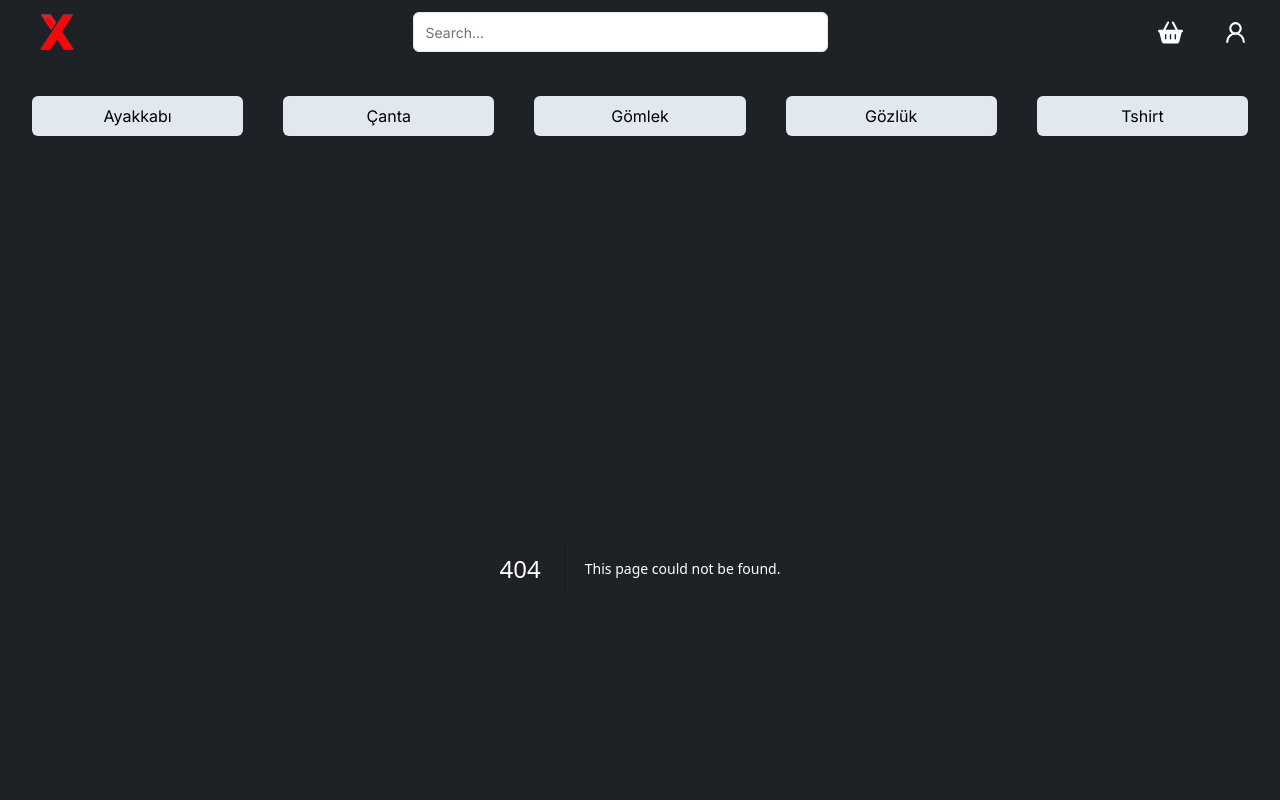
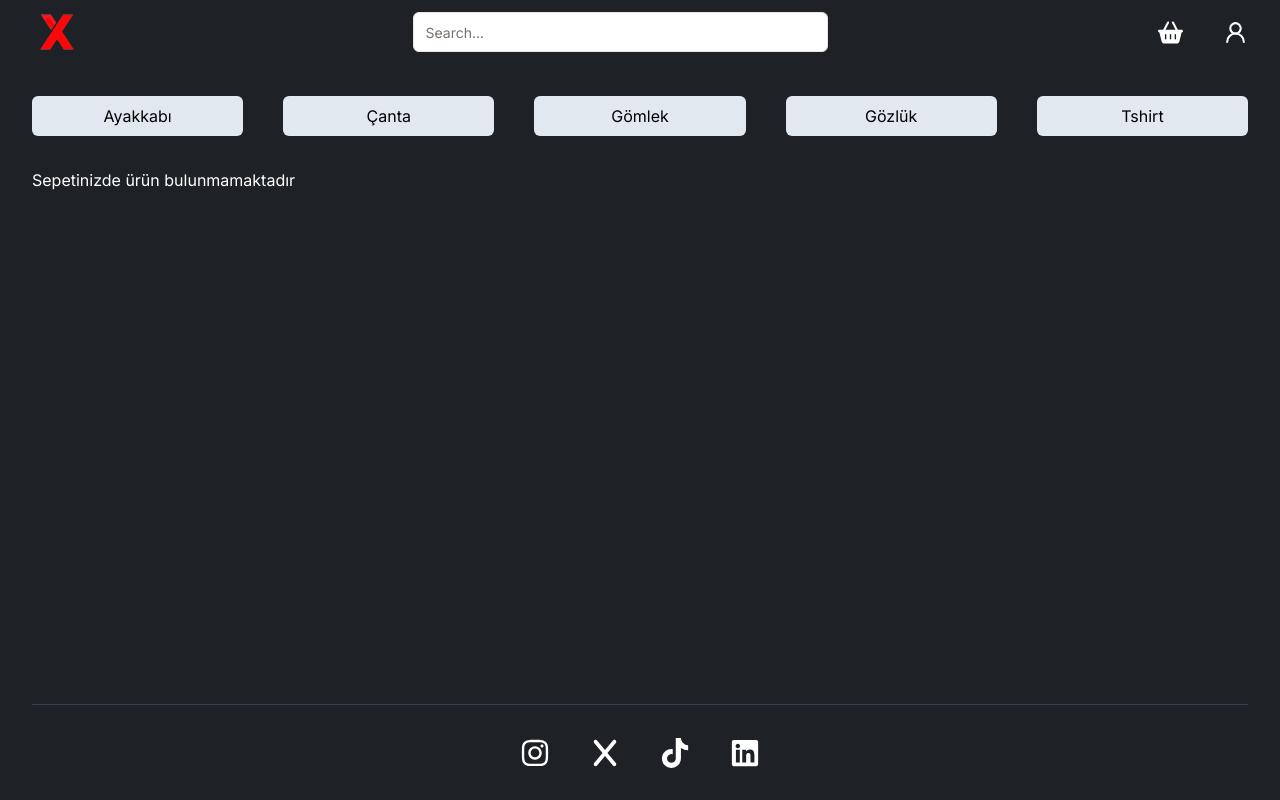
Before and after one commit to canbedir/e-commerce, a Next.js app: page /cart in a window 1280 px wide. Before the commit this address had no page. Shown: the top 800 px of the page. Built offline with nearby package versions, Linux system fonts and the light colour scheme.

Commit message:
feat: Implement cart page and product addition to cart functionality

```diff
--- /dev/null
+++ b/src/Provider/CartProvider.tsx
@@ -0,0 +1,16 @@
+import { CartContextProvider } from '@/hooks/useCart'
+import React from 'react'
+
+interface CartProviderProps{
+    children: React.ReactNode
+}
+
+const CartProvider = ({children}:CartProviderProps) => {
+  return (
+    <CartContextProvider>
+        {children}
+    </CartContextProvider>
+  )
+}
+
+export default CartProvider
--- /dev/null
+++ b/src/app/cart/page.tsx
@@ -0,0 +1,12 @@
+import CartClient from '@/components/Cart/CartClient'
+import React from 'react'
+
+const Cart = () => {
+  return (
+    <div>
+        <CartClient/>
+    </div>
+  )
+}
+
+export default Cart
--- a/src/app/layout.tsx
+++ b/src/app/layout.tsx
@@ -5,6 +5,7 @@ import Navbar from "@/components/Navbar/Navbar";
 import Footer from "@/components/Footer/Footer";
 import { cn } from "@/lib/utils";
 import Category from "@/components/Home/Category";
+import CartProvider from "@/Provider/CartProvider";
 
 const inter = Inter({ subsets: ["latin"] });
 
@@ -20,13 +21,17 @@ export default function RootLayout({
 }>) {
   return (
     <html lang="en">
-      <body className={cn(inter.className,"bg-[#1E2227] text-white container")}>
-        <div className="flex flex-col min-h-screen">
-          <Navbar />
-          <Category/>
-          <main className="flex-grow">{children}</main>
-          <Footer />
-        </div>
+      <body
+        className={cn(inter.className, "bg-[#1E2227] text-white container")}
+      >
+        <CartProvider>
+          <div className="flex flex-col min-h-screen">
+            <Navbar />
+            <Category />
+            <main className="flex-grow">{children}</main>
+            <Footer />
+          </div>
+        </CartProvider>
       </body>
     </html>
   );
--- /dev/null
+++ b/src/components/Cart/CartClient.tsx
@@ -0,0 +1,42 @@
+"use client";
+
+import useCart from "@/hooks/useCart";
+import Image from "next/image";
+
+const CartClient = () => {
+  const { cartPrdcts } = useCart();
+
+  if (!cartPrdcts || cartPrdcts.length === 0) {
+    return <div>Sepetinizde ürün bulunmamaktadır</div>;
+  }
+
+  return (
+    <div className="my-3 md:my-10">
+      <div className="flex items-center gap-3 text-center border-b py-3">
+        <div className="w-1/4">Ürün resmi</div>
+        <div className="w-1/4">Ürün adı</div>
+        <div className="w-1/4">Ürün miktarı</div>
+        <div className="w-1/4">Ürün fiyatı</div>
+      </div>
+      <div>
+        {cartPrdcts.map((cart) => (
+          <div
+            key={cart.id}
+            className="flex items-center justify-between text-center my-5"
+          >
+            <div className="rounded-lg flex items-center w-1/4 justify-center">
+              <div className="w-[100px] h-[100px] bg-slate-200 flex items-center rounded-md">
+                <Image src={cart.image} alt="" height={150} width={100} />
+              </div>
+            </div>
+            <div className="w-1/4">{cart.name}</div>
+            <div className="w-1/4">{cart.quantity}</div>
+            <div className="w-1/4 font-semibold">{cart.price} ₺</div>
+          </div>
+        ))}
+      </div>
+    </div>
+  );
+};
+
+export default CartClient;
--- a/src/components/Detail/DetailClient.tsx
+++ b/src/components/Detail/DetailClient.tsx
@@ -3,10 +3,11 @@
 import { Rating } from "@mui/material";
 import Image from "next/image";
 import Counter from "../General/Counter";
-import { useState } from "react";
+import { useEffect, useState } from "react";
 import Button from "../General/Button";
 import Comment from "./Comment";
 import Heading from "../General/Heading";
+import useCart from "@/hooks/useCart";
 
 export type CardProductProps = {
   id: string;
@@ -19,6 +20,9 @@ export type CardProductProps = {
 };
 
 const DetailClient = ({ product }: { product: any }) => {
+  const { productCartQty, addToBasket, cartPrdcts } = useCart();
+  const [displayButton, setDisplayButton] = useState(false);
+
   const [cardProduct, setCardProduct] = useState<CardProductProps>({
     id: product.id,
     name: product.name,
@@ -28,6 +32,16 @@ const DetailClient = ({ product }: { product: any }) => {
     image: product.image,
     inStock: product.inStock,
   });
+
+  useEffect(() => {
+    setDisplayButton(false);
+    let controlDisplay: any = cartPrdcts?.findIndex(
+      (cart) => cart.id == product.id
+    );
+    if (controlDisplay > -1) {
+      setDisplayButton(true);
+    }
+  }, [cartPrdcts]);
 
   const increaseFunc = () => {
     if (cardProduct.quantity == 10) return;
@@ -81,6 +95,18 @@ const DetailClient = ({ product }: { product: any }) => {
           <div className="text-black text-sm max-w-[450px] mt-2">
             {product.description}
           </div>
+          {displayButton ? (
+            <>
+              <div className="mt-10">
+                <Button
+                  text="Ürün Sepette"
+                  active
+                  onClick={() => {}}
+                />
+              </div>
+            </>
+          ) : (
+            <>
               <div className="flex flex-col gap-5">
                 <div>
                   <Counter
@@ -90,9 +116,14 @@ const DetailClient = ({ product }: { product: any }) => {
                   />
                 </div>
                 <div>
-              <Button text="Sepete Ekle" onClick={() => {}} />
+                  <Button
+                    text="Sepete Ekle"
+                    onClick={() => addToBasket(cardProduct)}
+                  />
                 </div>
               </div>
+            </>
+          )}
         </div>
       </div>
 
--- a/src/components/General/Button.tsx
+++ b/src/components/General/Button.tsx
@@ -5,14 +5,14 @@ interface ButtonProps{
     text: string;
     onClick: (e: React.MouseEvent<HTMLButtonElement>) => void;
     small?: boolean;
-    outline?: boolean;
+    active?: boolean;
     icon?: IconType;
     disabled?: boolean;
 }
 
-const Button = ({onClick,text,disabled,outline,small, icon:Icon}:ButtonProps) => {
+const Button = ({onClick,text,disabled,active,small, icon:Icon}:ButtonProps) => {
   return (
-    <button onClick={onClick} disabled={disabled} className={`rounded-lg p-3 ${small ? "w-[250px]" : "w-full"} ${outline ? "border text-black" : "bg-black/80 text-white"}`}>
+    <button onClick={onClick} disabled={disabled} className={`rounded-lg p-3 ${small ? "w-[250px]" : "w-full"} ${active ? "bg-green-600 text-white" : "bg-black/80 text-white"}`}>
         {Icon && <Icon/>}
         {text}
     </button>
--- /dev/null
+++ b/src/hooks/useCart.tsx
@@ -0,0 +1,66 @@
+"use client";
+
+import { CardProductProps } from "@/components/Detail/DetailClient";
+import {
+  createContext,
+  useCallback,
+  useContext,
+  useEffect,
+  useState,
+} from "react";
+
+interface CartContextProps {
+  productCartQty: number;
+  cartPrdcts: CardProductProps[] | null;
+  addToBasket: (product: CardProductProps) => void;
+}
+
+const CartContext = createContext<CartContextProps | null>(null);
+
+interface Props {
+  [propName: string]: any;
+}
+
+export const CartContextProvider = (props: Props) => {
+  const [productCartQty, setProductCartQty] = useState(0);
+  const [cartPrdcts, setCartPrdcts] = useState<CardProductProps[] | null>(null);
+
+  useEffect(() => {
+    let getItem: any = localStorage.getItem("cart");
+    let getItemParse: CardProductProps[] | null = JSON.parse(getItem);
+    setCartPrdcts(getItemParse);
+  }, []);
+
+  const addToBasket = useCallback(
+    (product: CardProductProps) => {
+      setCartPrdcts((prev) => {
+        let updatedCart;
+        if (prev) {
+          updatedCart = [...prev, product];
+        } else {
+          updatedCart = [product];
+        }
+        localStorage.setItem("cart", JSON.stringify(updatedCart));
+        return updatedCart;
+      });
+    },
+    [cartPrdcts]
+  );
+
+  let value = {
+    productCartQty,
+    addToBasket,
+    cartPrdcts,
+  };
+  return <CartContext.Provider value={value} {...props} />;
+};
+
+const useCart = () => {
+  const context = useContext(CartContext);
+  if (context == null) {
+    throw new Error("Bir hata durumu mevcut");
+  }
+  return context;
+};
+
+export default useCart;
```
Lines whose indentation alone changed are shown as unchanged.
